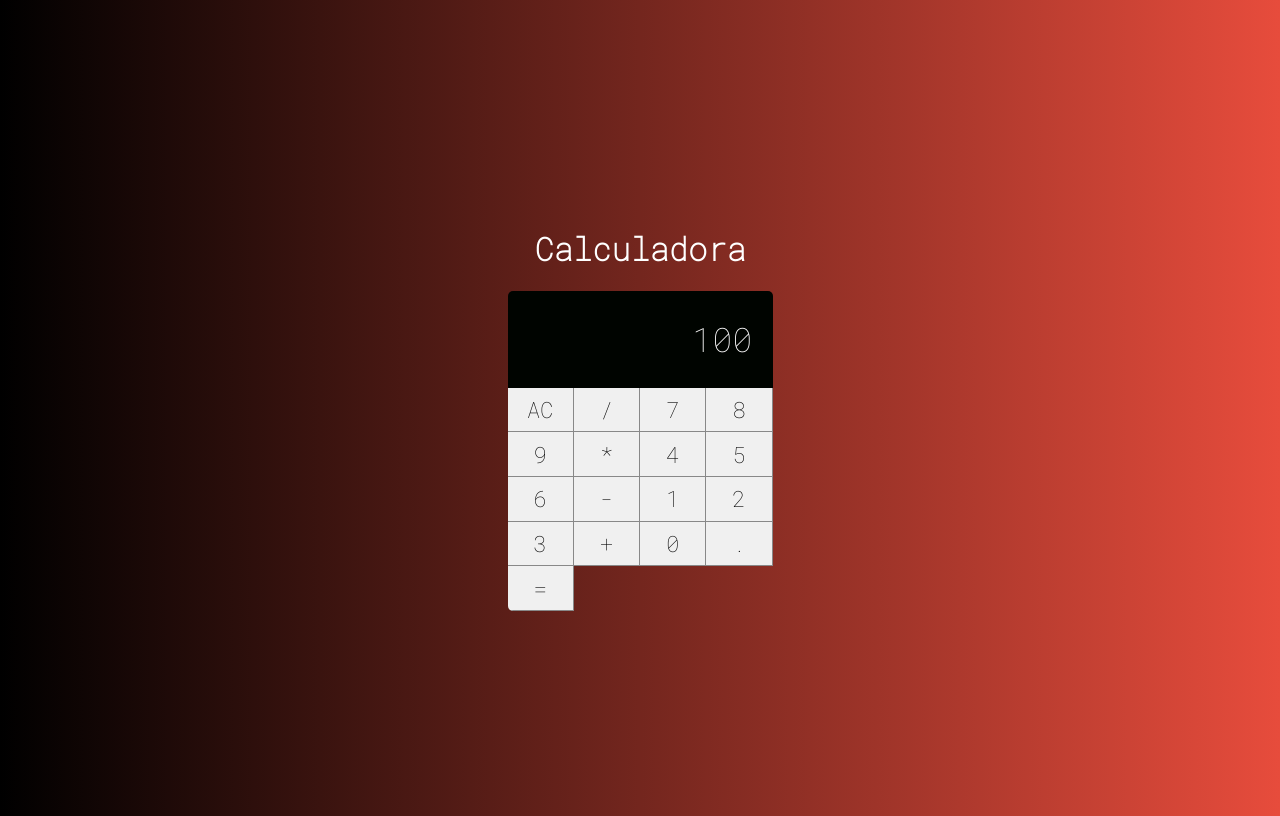
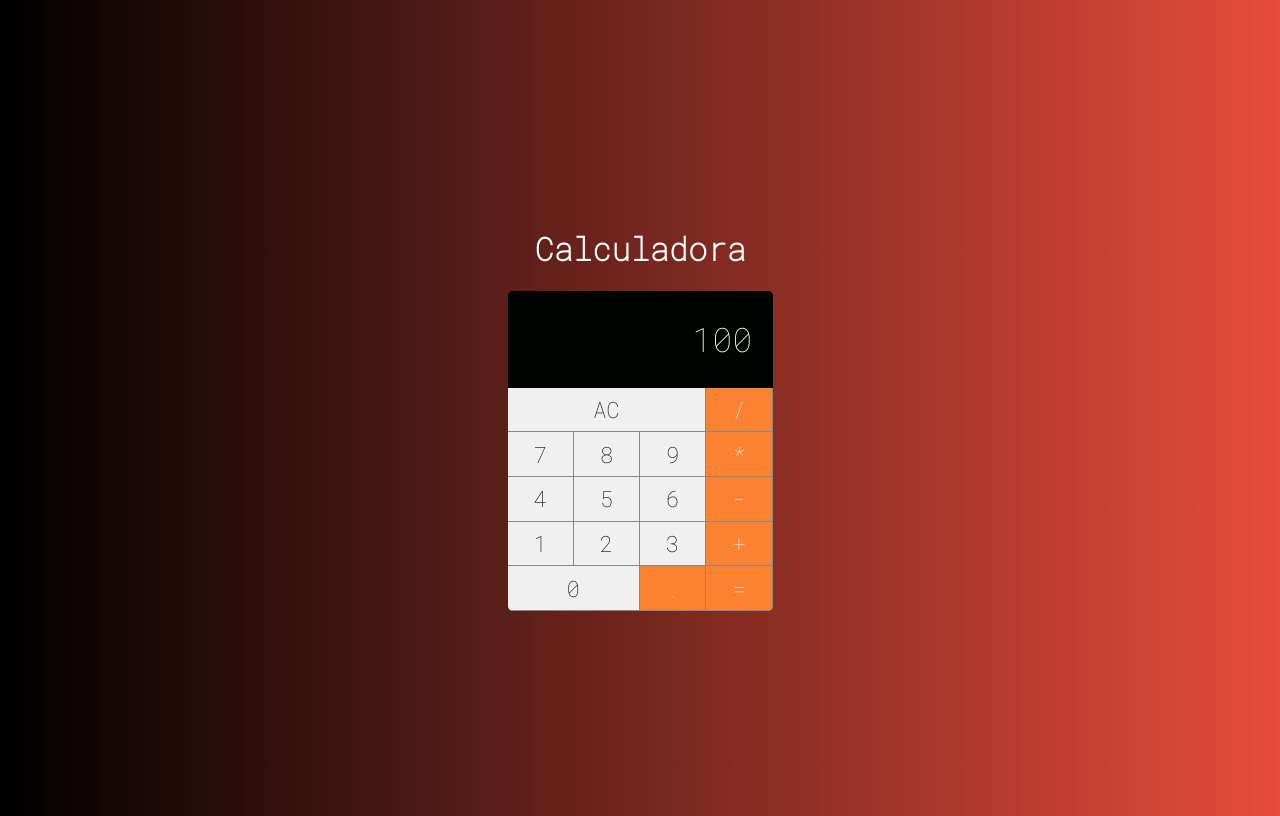
Before and after one commit to JeffersonSilvaLeal/Calculadore-ReactJs, a React (Create React App) app: page / in a window 1280 px wide. Built offline with nearby package versions, Linux system fonts and the light colour scheme.

Commit message:
Componente Button #02

```diff
--- a/src/components/Button.css
+++ b/src/components/Button.css
@@ -11,3 +11,26 @@
     border-bottom: var(--border-button);
     outline: none;
 }
+
+
+.button:active {
+    background-color: #ccc;
+}
+
+.button.double {
+    grid-column:  span 2;
+}
+
+.button.triple {
+    grid-column:  span 3;
+
+}
+
+button.operation {
+    background-color:  #fa8231;
+    color: #FFF;
+}
+
+.button.operation:active {
+    background-color: #fa8231cc;
+}
--- a/src/components/Button.jsx
+++ b/src/components/Button.jsx
@@ -1,5 +1,18 @@
-import React from "react";
-import './Button.css';
+import React from 'react'
+import './Button.css'
 
-export default props =>
-        <button className='button'>{ props.label }</button>
+export default props => {
+        let classes = 'button '
+        classes += props.operation ? 'operation' : ''
+        classes += props.double ? 'double' : ''
+        classes += props.triple ? 'triple' : ''
+
+        return (
+                <button className={classes}
+                        onClick={e => props.click && props.click(props.label)}>
+
+                        {props.label}
+                </button>
+
+        )
+}
--- a/src/main/Calculator.jsx
+++ b/src/main/Calculator.jsx
@@ -5,27 +5,49 @@
 
 
 export default class Calculator extends Component {
+
+constructor(props) {
+
+    super(props)
+    this.cleanMemory = this.cleanMemory.bind(this)
+    this.setOperation = this.setOperation.bind(this)
+    this.addDigit = this.addDigit.bind(this)
+
+}
+
+    cleanMemory() {
+
+    }
+
+    setOperation(operation) {
+
+    }
+
+    addDigit(n) {
+
+    }
+
     render() {
         return (
             <div className="calculator">
                 <Display value={100} />
-                <Button label="AC"/>
-                <Button label="/"/>
-                <Button label="7"/>
-                <Button label="8"/>
-                <Button label="9"/>
-                <Button label="*"/>
-                <Button label="4"/>
-                <Button label="5"/>
-                <Button label="6"/>
-                <Button label="-"/>
-                <Button label="1"/>
-                <Button label="2"/>
-                <Button label="3"/>
-                <Button label="+"/>
-                <Button label="0"/>
-                <Button label="."/>
-                <Button label="="/>
+                <Button label="AC" click={this.cleanMemory} triple />
+                <Button label="/" click={this.setOperation} operation />
+                <Button label="7" click={this.addDigit} />
+                <Button label="8" click={this.addDigit} />
+                <Button label="9" click={this.addDigit} />
+                <Button label="*" click={this.setOperation} operation />
+                <Button label="4" click={this.addDigit} />
+                <Button label="5" click={this.addDigit} />
+                <Button label="6" click={this.addDigit} />
+                <Button label="-" click={this.setOperation} operation />
+                <Button label="1" click={this.addDigit} />
+                <Button label="2" click={this.addDigit} />
+                <Button label="3" click={this.addDigit} />
+                <Button label="+" click={this.setOperation} operation />
+                <Button label="0" click={this.addDigit} double />
+                <Button label="." click={this.setOperation} operation />
+                <Button label="=" click={this.setOperation} operation />
             </div>
         )
     }
```
